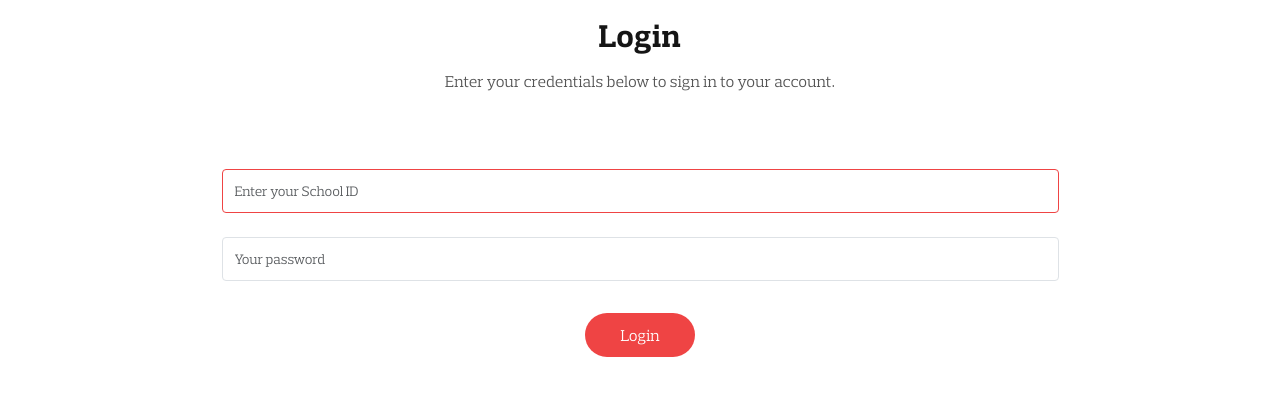
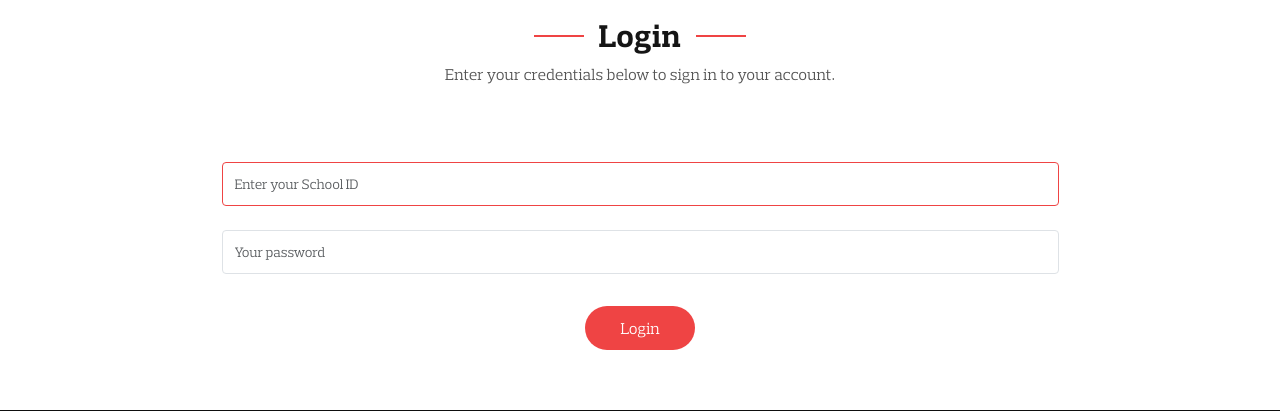
Before and after one commit to gcimedia/schools, a Django app: page /signin/ in a window 1280 px wide. Shown: the part 66-477 px from the top of the page. Run offline with Django 4.2, Linux system fonts and the light colour scheme; data comes from the database, SQL or seed files in the repository; some libraries are stand-ins or nearby versions.

Commit message:
refactor: update section-title widget

```diff
--- a/apps/home/static/home/widget/section-title/widget.css
+++ /dev/null
@@ -1,15 +0,0 @@
-.section-title {
-  text-align: center;
-  padding-bottom: 60px;
-  position: relative;
-}
-
-.section-title h2 {
-  font-size: 32px;
-  font-weight: 700;
-  margin-bottom: 15px;
-}
-
-.section-title p {
-  margin-bottom: 0;
-}
--- a/apps/home/templates/home/index.html
+++ b/apps/home/templates/home/index.html
@@ -19,8 +19,8 @@
     <script defer src="{% static 'home/index.js' %}"></script>
     {% include 'home/layout/header/static.html' %}
     {% include 'home/layout/hero/static.html' %}
-    {% include 'home/layout/signin/static.html' %}
-    {% include 'home/layout/signup/static.html' %}
+    {% include 'home/layout/signin/styles.html' %}
+    {% include 'home/layout/signup/styles.html' %}
 
     {% block assets %}
     {% endblock assets %}
--- a/apps/home/templates/home/layout/signin/layout.html
+++ b/apps/home/templates/home/layout/signin/layout.html
@@ -6,7 +6,7 @@
 {% if signin_enabled and show_auth == "signin" %}
   <section class="registration pt-3">
     <div class="container">
-      {% include "home/widget/section-title/widget.html" with section_title_heading="Login" section_title_paragraph="Enter your credentials below to sign in to your account." %}
+      {% include "home/widget/section-title/widget.html" with section_title_heading="Login" section_title_paragraph="Enter your credentials below to sign in to your account." section_title_aos="" %}
       <form method="post" role="form" class="mx-auto w-75 text-start email-form">
 
         {% if messages %}
--- a/apps/home/templates/home/layout/signin/static.html
+++ b/apps/home/templates/home/layout/signin/styles.html
@@ -2,6 +2,6 @@
 {% load auth %}
 
 {% if 'signin'|auth_enabled and show_auth == "signin" %}
-  {% include 'home/widget/section-title/static.html' %}
+  {% include 'home/widget/section-title/styles.html' %}
   <link rel="stylesheet" href="{% static 'home/layout/auth/layout.css' %}">
 {% endif %}
--- a/apps/home/templates/home/layout/signup/layout.html
+++ b/apps/home/templates/home/layout/signup/layout.html
@@ -6,7 +6,7 @@
 {% if signup_enabled and show_auth == "signup" %}
   <section class="registration pt-3">
     <div class="container">
-      {% include "home/widget/section-title/widget.html" with section_title_heading="Sign up" section_title_paragraph="Enter your credentials below to create a new account." %}
+      {% include "home/widget/section-title/widget.html" with section_title_heading="Sign up" section_title_paragraph="Enter your credentials below to create a new account." section_title_aos="" %}
       <form method="post" role="form" class="mx-auto w-75 text-start email-form">
 
         {% if messages %}
--- a/apps/home/templates/home/layout/signup/static.html
+++ b/apps/home/templates/home/layout/signup/styles.html
@@ -2,6 +2,6 @@
 {% load auth %}
 
 {% if 'signup'|auth_enabled and show_auth == "signup" %}
-  {% include 'home/widget/section-title/static.html' %}
+  {% include "home/widget/section-title/styles.html" %}
   <link rel="stylesheet" href="{% static 'home/layout/auth/layout.css' %}">
 {% endif %}
--- a/apps/home/templates/home/widget/section-title/static.html
+++ /dev/null
@@ -1,6 +0,0 @@
-{% load static %}
-
-{% if section_title|default_if_none:True %}
-  <link rel="stylesheet"
-        href="{% static 'home/widget/section-title/widget.css' %}">
-{% endif %}
--- /dev/null
+++ b/apps/home/templates/home/widget/section-title/styles.html
@@ -0,0 +1,36 @@
+{% if section_title|default_if_none:True %}
+  <style>
+    .section-title {
+      text-align: center;
+      padding-bottom: 60px;
+    }
+
+    .section-title h2 {
+      color: var(--heading-color);
+      font-size: 32px;
+      font-weight: 700;
+      position: relative;
+    }
+
+    .section-title h2:before,
+    .section-title h2:after {
+      content: "";
+      width: 50px;
+      height: 2px;
+      background: var(--accent-color);
+      display: inline-block;
+    }
+
+    .section-title h2:before {
+      margin: 0 15px 10px 0;
+    }
+
+    .section-title h2:after {
+      margin: 0 0 10px 15px;
+    }
+
+    .section-title p {
+      margin-bottom: 0;
+    }
+  </style>
+{% endif %}
--- a/apps/home/templates/home/widget/section-title/widget.html
+++ b/apps/home/templates/home/widget/section-title/widget.html
@@ -1,5 +1,6 @@
 {% if section_title|default_if_none:True %}
-  <div class="section-title">
+  <div class="container section-title"
+       data-aos="{{ section_title_aos|default_if_none:'fade-up' }}">
     <h2>{{ section_title_heading }}</h2>
     <p>{{ section_title_paragraph }}</p>
   </div>
```
